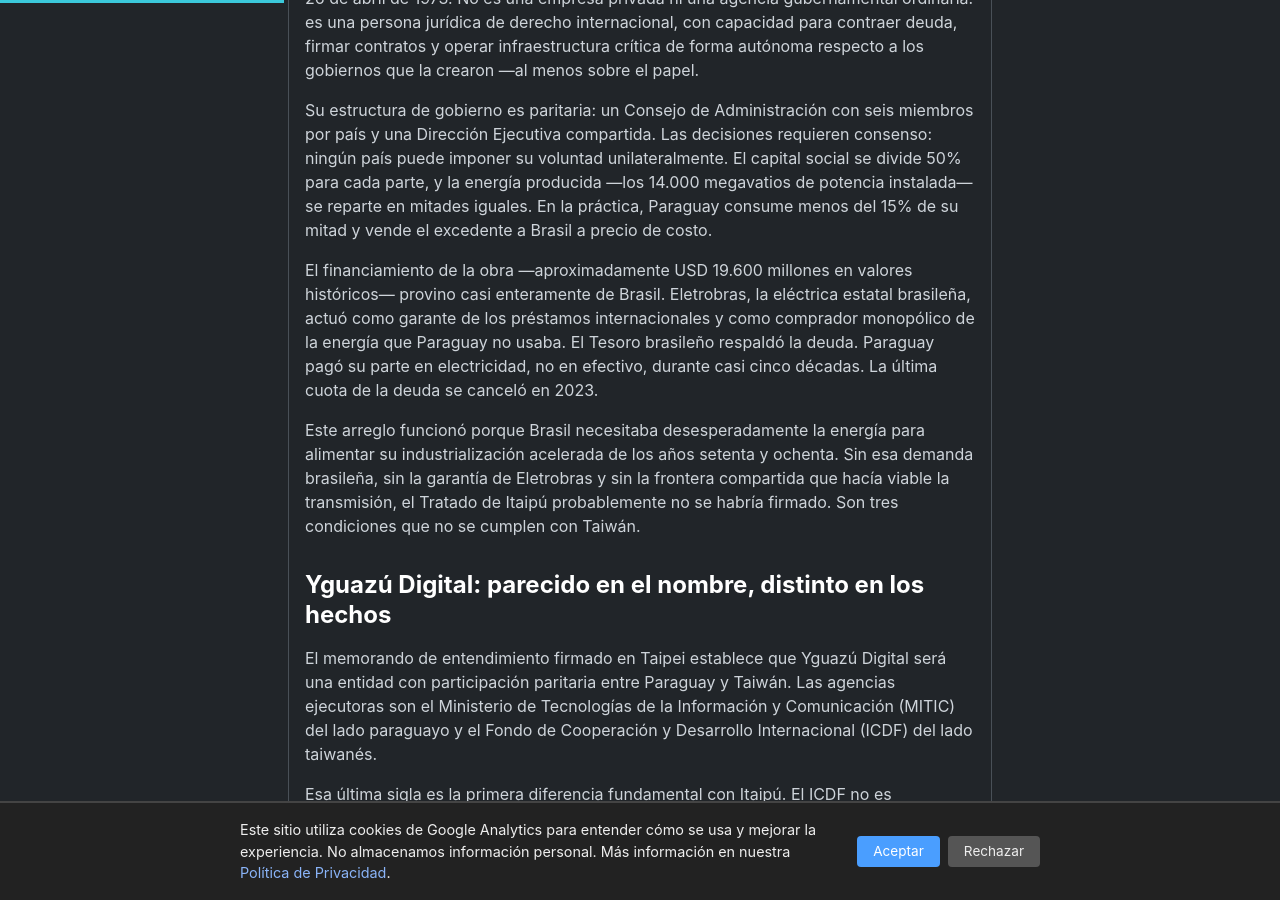
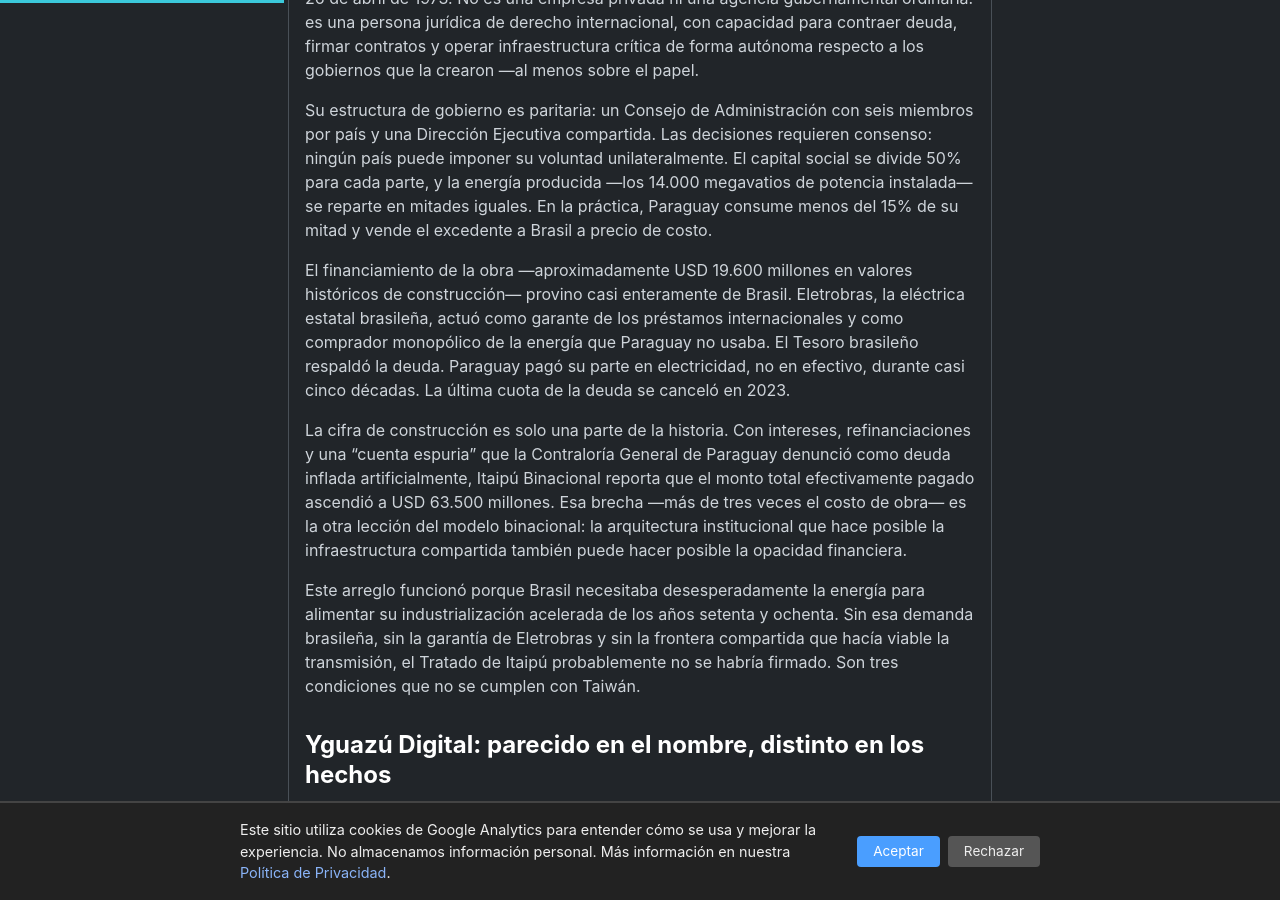
Before and after one commit to miravosqueinteresante/muchotexto.net, a Jekyll site: the page built from _posts/2026-08-01-modelo-itaipu-gobernanza-ia.md, in a window 1280 px wide and 900 px high, scrolled down 1309 px. Built offline with Jekyll 4.4.1, drawn with Linux system fonts in a browser that asks for light colours.

Commit message:
fix(fact-check #15): aclara brecha costo construccion vs deuda total Itaipu (USD 19.6B vs USD 63.5B)

```diff
--- a/_posts/2026-08-01-modelo-itaipu-gobernanza-ia.md
+++ b/_posts/2026-08-01-modelo-itaipu-gobernanza-ia.md
@@ -24,7 +24,9 @@
 
 Su estructura de gobierno es paritaria: un Consejo de Administración con seis miembros por país y una Dirección Ejecutiva compartida. Las decisiones requieren consenso: ningún país puede imponer su voluntad unilateralmente. El capital social se divide 50% para cada parte, y la energía producida —los 14.000 megavatios de potencia instalada— se reparte en mitades iguales. En la práctica, Paraguay consume menos del 15% de su mitad y vende el excedente a Brasil a precio de costo.
 
-El financiamiento de la obra —aproximadamente USD 19.600 millones en valores históricos— provino casi enteramente de Brasil. Eletrobras, la eléctrica estatal brasileña, actuó como garante de los préstamos internacionales y como comprador monopólico de la energía que Paraguay no usaba. El Tesoro brasileño respaldó la deuda. Paraguay pagó su parte en electricidad, no en efectivo, durante casi cinco décadas. La última cuota de la deuda se canceló en 2023.
+El financiamiento de la obra —aproximadamente USD 19.600 millones en valores históricos de construcción— provino casi enteramente de Brasil. Eletrobras, la eléctrica estatal brasileña, actuó como garante de los préstamos internacionales y como comprador monopólico de la energía que Paraguay no usaba. El Tesoro brasileño respaldó la deuda. Paraguay pagó su parte en electricidad, no en efectivo, durante casi cinco décadas. La última cuota de la deuda se canceló en 2023.
+
+La cifra de construcción es solo una parte de la historia. Con intereses, refinanciaciones y una "cuenta espuria" que la Contraloría General de Paraguay denunció como deuda inflada artificialmente, Itaipú Binacional reporta que el monto total efectivamente pagado ascendió a USD 63.500 millones. Esa brecha —más de tres veces el costo de obra— es la otra lección del modelo binacional: la arquitectura institucional que hace posible la infraestructura compartida también puede hacer posible la opacidad financiera.
 
 Este arreglo funcionó porque Brasil necesitaba desesperadamente la energía para alimentar su industrialización acelerada de los años setenta y ochenta. Sin esa demanda brasileña, sin la garantía de Eletrobras y sin la frontera compartida que hacía viable la transmisión, el Tratado de Itaipú probablemente no se habría firmado. Son tres condiciones que no se cumplen con Taiwán.
 
```
